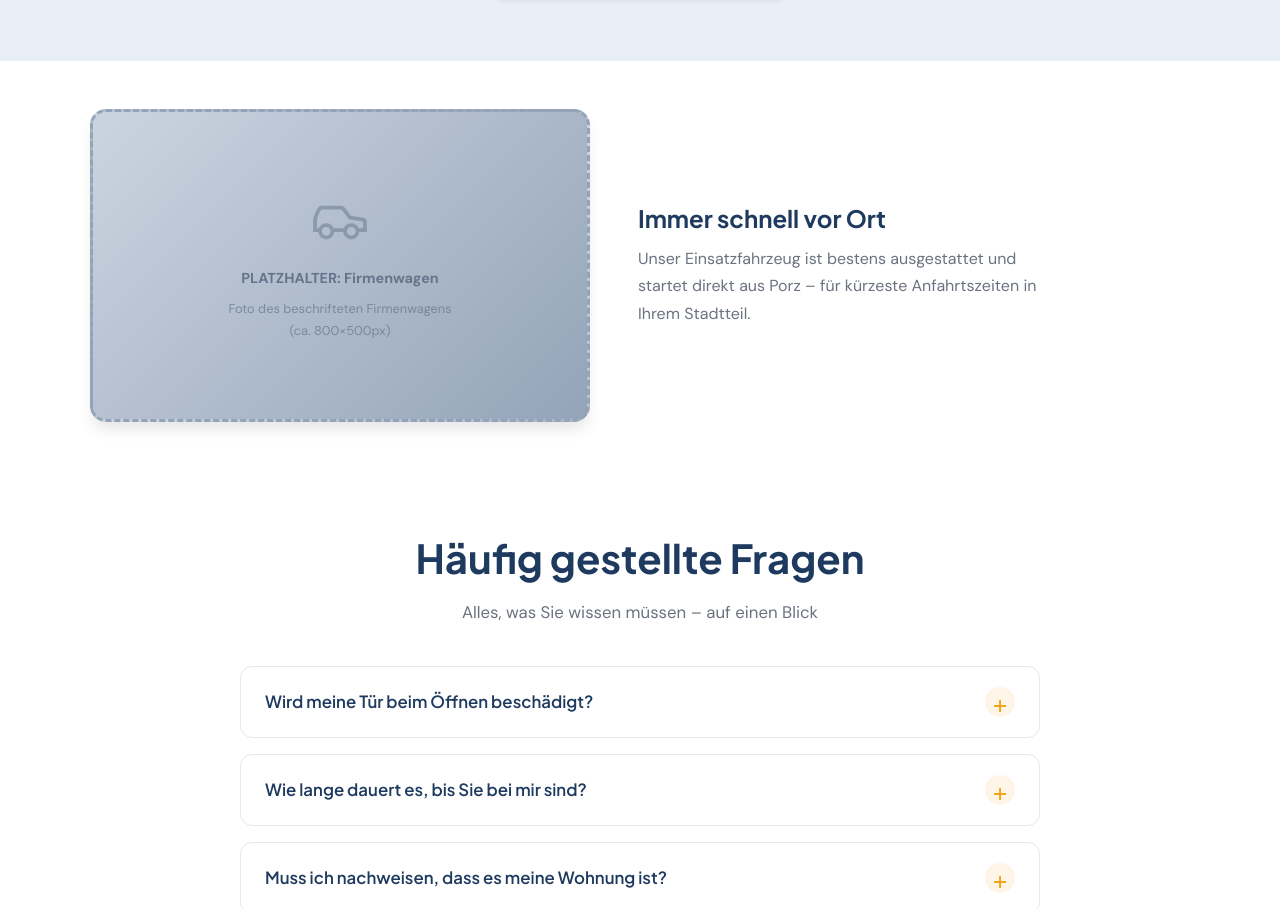
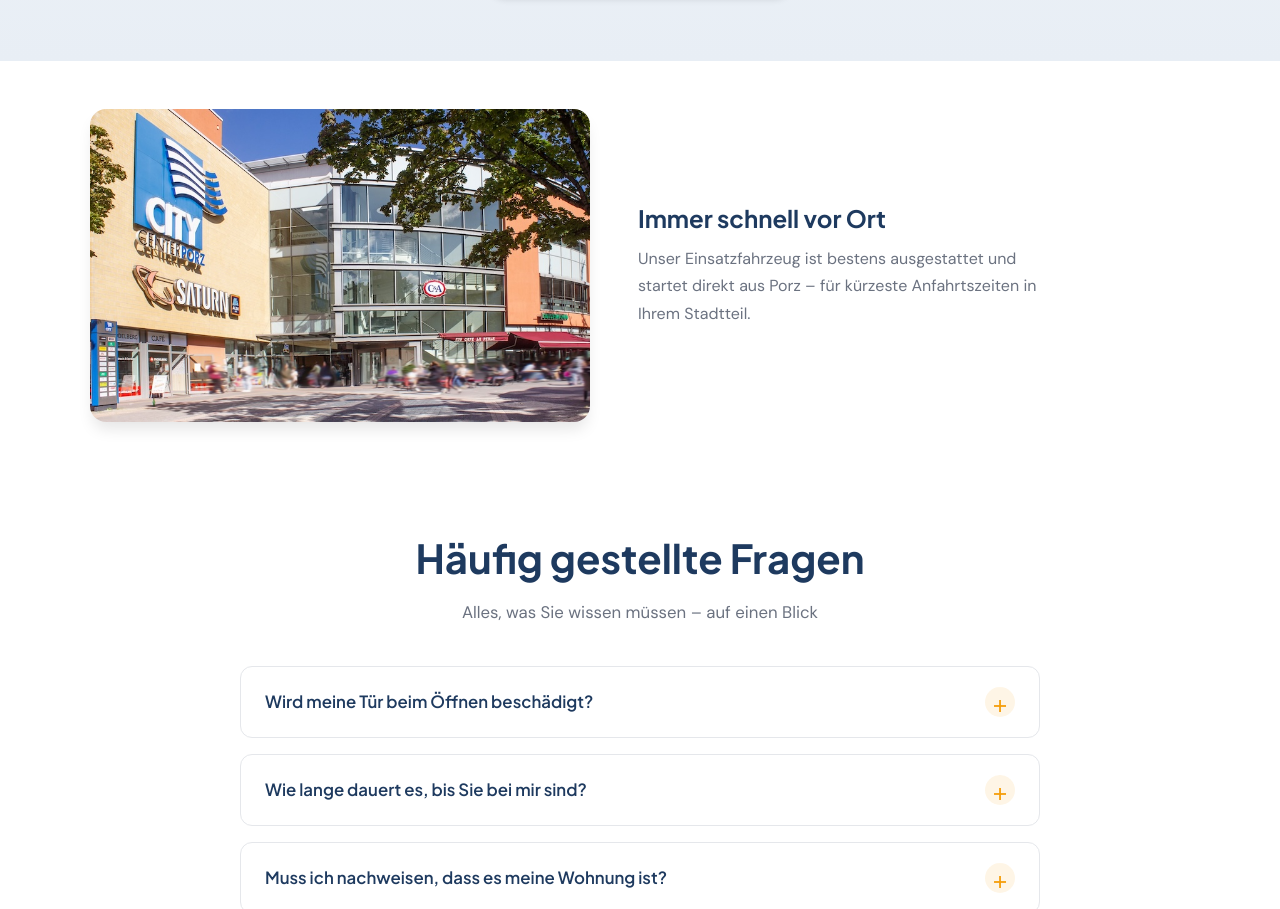
Before and after one commit to alexholzhammer/dhv, a plain HTML site: page index.html in a window 1280 px wide. Shown: the part 3034-3943 px from the top of the page. Drawn offline with Linux system fonts and the light colour scheme.

Commit message:
Update index.html

```diff
--- a/index.html
+++ b/index.html
@@ -300,7 +300,7 @@
         </section>
         <section id="firmenwagen">
             <div class="container firmenwagen-container">
-                <div class="firmenwagen-image"><svg xmlns="http://www.w3.org/2000/svg" viewBox="0 0 24 24" fill="none" stroke="currentColor" stroke-width="1.5"><path d="M14 16H9m10 0h3v-3.15a1 1 0 0 0-.84-.99L16 11l-2.7-3.6a1 1 0 0 0-.8-.4H5.24a2 2 0 0 0-1.8 1.1l-.8 1.63A6 6 0 0 0 2 12.42V16h2"/><circle cx="6.5" cy="16.5" r="2.5"/><circle cx="16.5" cy="16.5" r="2.5"/></svg><span class="about-image-label">PLATZHALTER: Firmenwagen</span><span class="about-image-hint">Foto des beschrifteten Firmenwagens<br>(ca. 800×500px)</span></div>
+                <div class="firmenwagen-image" style="background: url('porz.jpg') center center / cover no-repeat; border: none;"></div>
                 <div class="firmenwagen-content"><h3>Immer schnell vor Ort</h3><p>Unser Einsatzfahrzeug ist bestens ausgestattet und startet direkt aus Porz – für kürzeste Anfahrtszeiten in Ihrem Stadtteil.</p></div>
             </div>
         </section>
```
